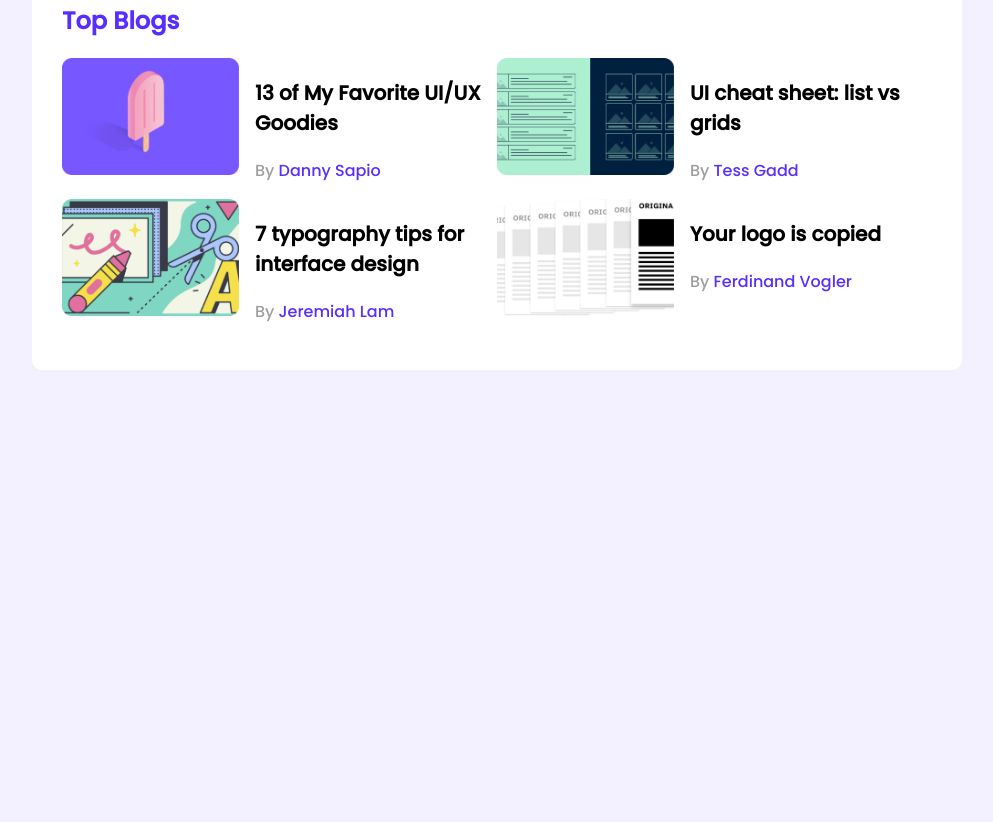
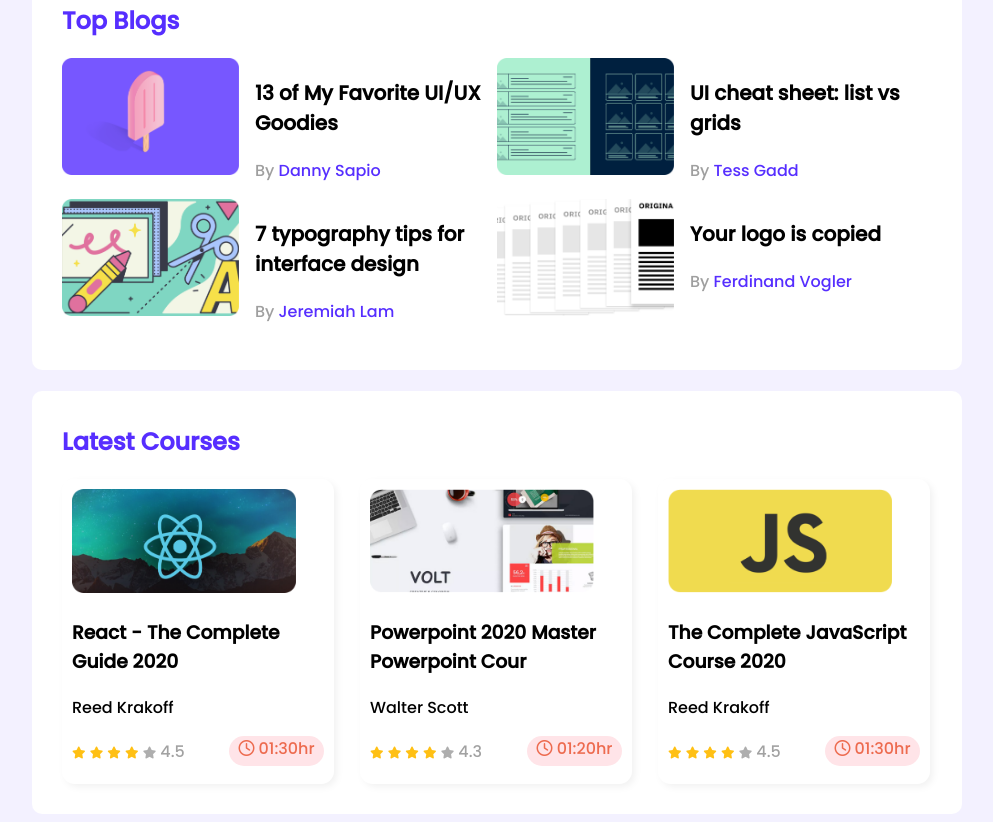
Before and after one commit to anwarul32/leader-board, a plain HTML site: page index.html in a window 1280 px wide. Shown: the part 329-1151 px from the top of the page, without its empty margins (143-1136 px from the left). Before the commit the page ends 800 px from the top, so only its background shows below. Drawn offline with Linux system fonts and the light colour scheme.

Commit message:
Set Latest courses

```diff
--- a/All-CSS/style.css
+++ b/All-CSS/style.css
@@ -23,6 +23,9 @@ main{
 hr{
     border: 1px solid #D1D1D1;
     margin-bottom: 27px;
+}
+span{
+    color: #A2A2A2;
 }
 
     /* top players style */
@@ -82,3 +85,45 @@ hr{
     color: #562EFF;
     font-size: 16px;
 }
+
+    /* Courses styles */
+
+.courses{
+    display: grid;
+    grid-template-columns: repeat(3, 1fr);
+    column-gap: 24px;
+}
+.course{
+    background-color: #FFFFFF;
+    width: 252px;
+    height: 285px;
+    padding: 10px;
+    border-radius: 13px;
+    filter: drop-shadow(3px 3px 3px rgba(0, 0, 0, 0.05));
+}
+.course .course-banner img{
+    width: 224px;
+    height: 104px;
+}
+.course-info{
+    display: flex;
+    align-items: center;
+    justify-content: space-between;
+}
+.fa-star{
+    font-size: 12px;
+}
+.fa-star.filled{
+    color: #FFC014;
+}
+.fa-star.empty{
+    color: #AEAEAE;
+}
+.course-duration{
+    background-color: #FFE4E8;
+    width: 95px;
+    height: 30px;
+    text-align: center;
+    border-radius: 50px;
+    color: #ED6B4F;
+}
--- a/index.html
+++ b/index.html
@@ -5,8 +5,11 @@
     <meta http-equiv="X-UA-Compatible" content="IE=edge">
     <meta name="viewport" content="width=device-width, initial-scale=1.0">
     <title>Leader-board</title>
-    <!-- Stylesheet -->
+        <!-- Font Awesome -->
+    <script src="https://kit.fontawesome.com/87dbe2e4a0.js" crossorigin="anonymous"></script>
+        <!-- Stylesheet -->
     <link rel="stylesheet" href="All-CSS/style.css">
+
 </head>
 <body>
     <!-- Header start -->
@@ -96,6 +99,81 @@
             </div>
         </section>
 
+        <!-- Latest Courses  -->
+        <section class="container">
+            <h2 class="section-title">Latest Courses</h2>
+            <div class="courses">
+                <div class="course">
+                    <div class="course-banner">
+                        <img src="images/courses/course-1.png" alt="">
+                    </div>
+                    <div class="course-detail">
+                        <h3 class="course-title">React - The Complete Guide 2020</h3>
+                        <p class="course-author">Reed Krakoff</p>
+                        <div class="course-info">
+                            <div>
+                                <i class="fa-solid fa-star filled"></i>
+                                <i class="fa-solid fa-star filled"></i>
+                                <i class="fa-solid fa-star filled"></i>
+                                <i class="fa-solid fa-star filled"></i>
+                                <i class="fa-solid fa-star empty"></i>
+                                <span>4.5</span>
+                            </div>
+                            <div class="course-duration">
+                                <i class="fa-regular fa-clock"></i>
+                                01:30hr
+                            </div>
+                        </div>
+                    </div>
+                </div>
+                <div class="course">
+                    <div class="course-banner">
+                        <img src="images/courses/course-2.png" alt="">
+                    </div>
+                    <div class="course-detail">
+                        <h3 class="course-title">Powerpoint 2020 Master Powerpoint Cour</h3>
+                        <p class="course-author">Walter Scott</p>
+                        <div class="course-info">
+                            <div>
+                                <i class="fa-solid fa-star filled"></i>
+                                <i class="fa-solid fa-star filled"></i>
+                                <i class="fa-solid fa-star filled"></i>
+                                <i class="fa-solid fa-star filled"></i>
+                                <i class="fa-solid fa-star empty"></i>
+                                <span>4.3</span>
+                            </div>
+                            <div class="course-duration">
+                                <i class="fa-regular fa-clock"></i>
+                                01:20hr
+                            </div>
+                        </div>
+                    </div>
+                </div>
+                <div class="course">
+                    <div class="course-banner">
+                        <img src="images/courses/course-3.png" alt="">
+                    </div>
+                    <div class="course-detail">
+                        <h3 class="course-title">The Complete JavaScript Course 2020</h3>
+                        <p class="course-author">Reed Krakoff</p>
+                        <div class="course-info">
+                            <div>
+                                <i class="fa-solid fa-star filled"></i>
+                                <i class="fa-solid fa-star filled"></i>
+                                <i class="fa-solid fa-star filled"></i>
+                                <i class="fa-solid fa-star filled"></i>
+                                <i class="fa-solid fa-star empty"></i>
+                                <span>4.5</span>
+                            </div>
+                            <div class="course-duration">
+                                <i class="fa-regular fa-clock"></i>
+                                01:30hr
+                            </div>
+                        </div>
+                    </div>
+                </div>
+            </div>
+        </section>
     </main>
     <!-- main end -->
 
```
